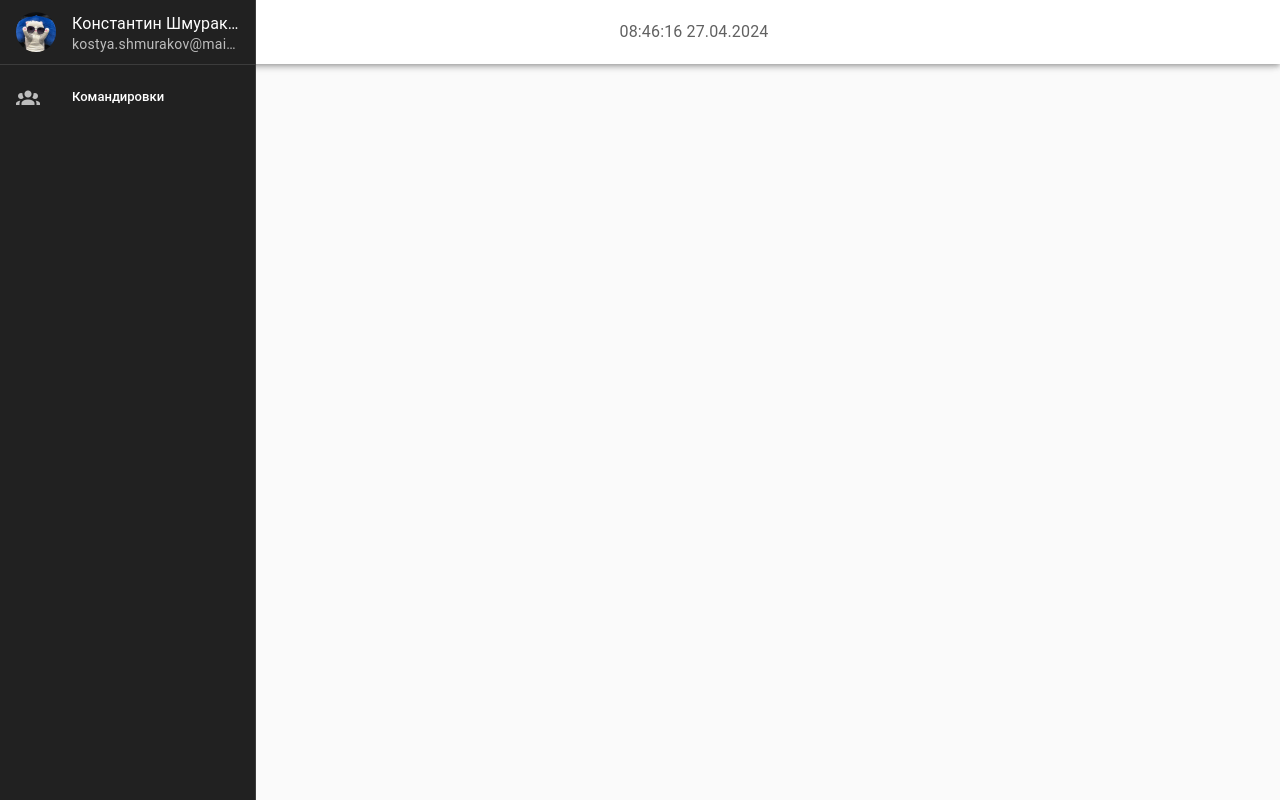
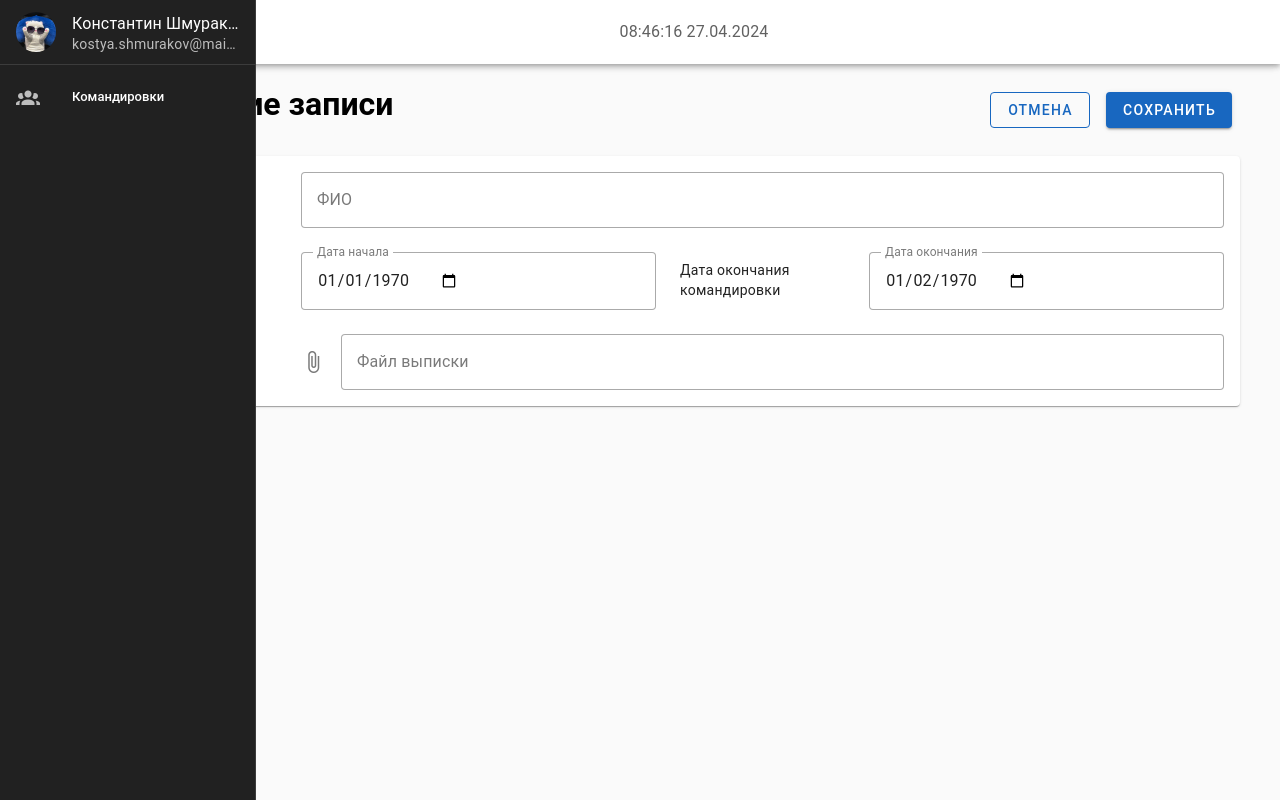
Before and after one commit to StarPandaBeg/lulz-team-frontend, a Nuxt app: page /manage/add in a window 1280 px wide. Built offline with nearby package versions, Linux system fonts and the light colour scheme.

Commit message:
Feature: Add trip creation & file upload

```diff
--- a/pages/index.vue
+++ b/pages/index.vue
@@ -29,6 +29,14 @@ const updateTable = async (options: { page: number; itemsPerPage: number }) => {
 onMounted(() => {
   templateStore.setTitle("Список командированных");
   templateStore.clearActions();
+
+  templateStore.addAction({
+    props: {
+      color: "primary",
+      to: "/manage/add",
+    },
+    text: "Добавить",
+  });
 });
 
 const headers = [
--- /dev/null
+++ b/pages/manage/add.vue
@@ -0,0 +1,115 @@
+<script lang="ts" setup>
+import { useToast } from "vue-toastification";
+import { useTitledPageStore } from "~/store/titled";
+import { getDefaultTrip, type Trip } from "~/types/trip";
+
+definePageMeta({
+  layout: "titled",
+});
+useHead({
+  title: "Добавление записи",
+});
+
+const templateStore = useTitledPageStore();
+const toast = useToast();
+const router = useRouter();
+const { $api } = useNuxtApp();
+const trip = ref<Trip>(getDefaultTrip());
+const file = ref<File>();
+const loading = ref<boolean>();
+
+const save = async () => {
+  try {
+    loading.value = true;
+
+    const result = await $api.trips.create(trip.value);
+    const id = result.id;
+    const parseResult = await $api.parser.uploadTrip(file.value!, id);
+    if (parseResult.ok) {
+      toast.error("Успешно!");
+      router.push(`/manage/${id}`);
+    }
+  } catch (e) {
+    console.log(e);
+    toast.error("При сохранении произошла ошибка");
+  }
+  loading.value = false;
+};
+
+onMounted(() => {
+  templateStore.setTitle("Добавление записи");
+  templateStore.clearActions();
+
+  templateStore.addAction({
+    props: {
+      color: "primary",
+      variant: "outlined",
+      to: "/",
+    },
+    text: "Отмена",
+  });
+  templateStore.addAction({
+    props: {
+      color: "primary",
+    },
+    text: "Сохранить",
+    events: {
+      click: save,
+    },
+  });
+});
+</script>
+
+<template>
+  <VForm>
+    <VCard :disabled="loading" :loading="loading">
+      <template #text>
+        <VRow class="d-flex align-center">
+          <VCol cols="2">ФИО</VCol>
+          <VCol>
+            <VTextField
+              v-model="trip.fio"
+              label="ФИО"
+              variant="outlined"
+              hide-details
+            />
+          </VCol>
+        </VRow>
+        <VRow class="d-flex align-center">
+          <VCol cols="2">Дата начала командировки</VCol>
+          <VCol cols="4">
+            <VTextField
+              v-model="trip.date_start"
+              type="date"
+              label="Дата начала"
+              variant="outlined"
+              hide-details
+            />
+          </VCol>
+          <VCol cols="2">Дата окончания командировки</VCol>
+          <VCol cols="4">
+            <VTextField
+              v-model="trip.date_end"
+              type="date"
+              label="Дата окончания"
+              variant="outlined"
+              hide-details
+            />
+          </VCol>
+        </VRow>
+        <VRow class="d-flex align-center">
+          <VCol cols="2">Выписка (.xlsx)</VCol>
+          <VCol>
+            <VFileInput
+              v-model="file"
+              label="Файл выписки"
+              accept="application/vnd.openxmlformats-officedocument.spreadsheetml.sheet"
+              variant="outlined"
+              hide-details
+            />
+          </VCol>
+        </VRow>
+      </template>
+    </VCard>
+  </VForm>
+</template>
--- a/repository/modules/parser.ts
+++ b/repository/modules/parser.ts
@@ -1,5 +1,6 @@
 import type { QrParseResult } from "~/types/parser";
 import HttpFactory from "../factory";
+import type { StatusResult } from "~/types/common/result";
 
 class ParserModule extends HttpFactory {
   private Resource = "/parser";
@@ -10,6 +11,16 @@ class ParserModule extends HttpFactory {
     data.append("file", file);
     return this.call<QrParseResult>("POST", resource, data);
   }
+
+  uploadTrip(file: File, kid: number) {
+    const resource = `${this.Resource}/add_new_komandirovaniy`;
+
+    const data = new FormData();
+    data.append("id", kid.toString());
+    data.append("file", file);
+
+    return this.call<StatusResult>("POST", resource, data);
+  }
 }
 
 export default ParserModule;
--- a/repository/modules/trips.ts
+++ b/repository/modules/trips.ts
@@ -32,6 +32,10 @@ class TripsModule extends HttpFactory {
     const resource = this.Resource + `/${id}/non_confirmed`;
     return this.call<number>("GET", resource);
   }
+
+  create(trip: Trip) {
+    return this.call<Trip>("POST", this.Resource, JSON.stringify(trip));
+  }
 }
 
 export default TripsModule;
--- a/types/trip.ts
+++ b/types/trip.ts
@@ -9,3 +9,12 @@ export type TripExtended = Trip & {
   total: number;
   failed: number;
 };
+
+export function getDefaultTrip() {
+  return <Trip>{
+    id: -1,
+    fio: "",
+    date_start: "1970-01-01",
+    date_end: "1970-01-02",
+  };
+}
```
Also changed, not shown: 2 other files (tests, documents, lock files or other folders).
